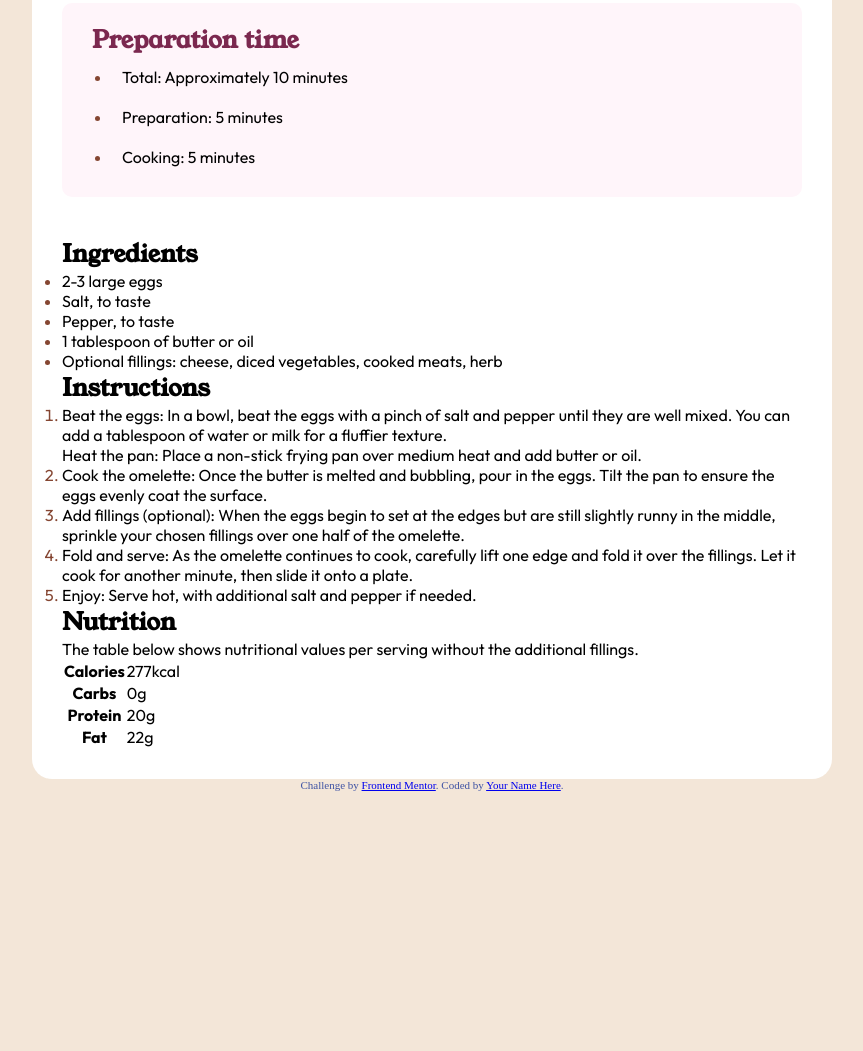
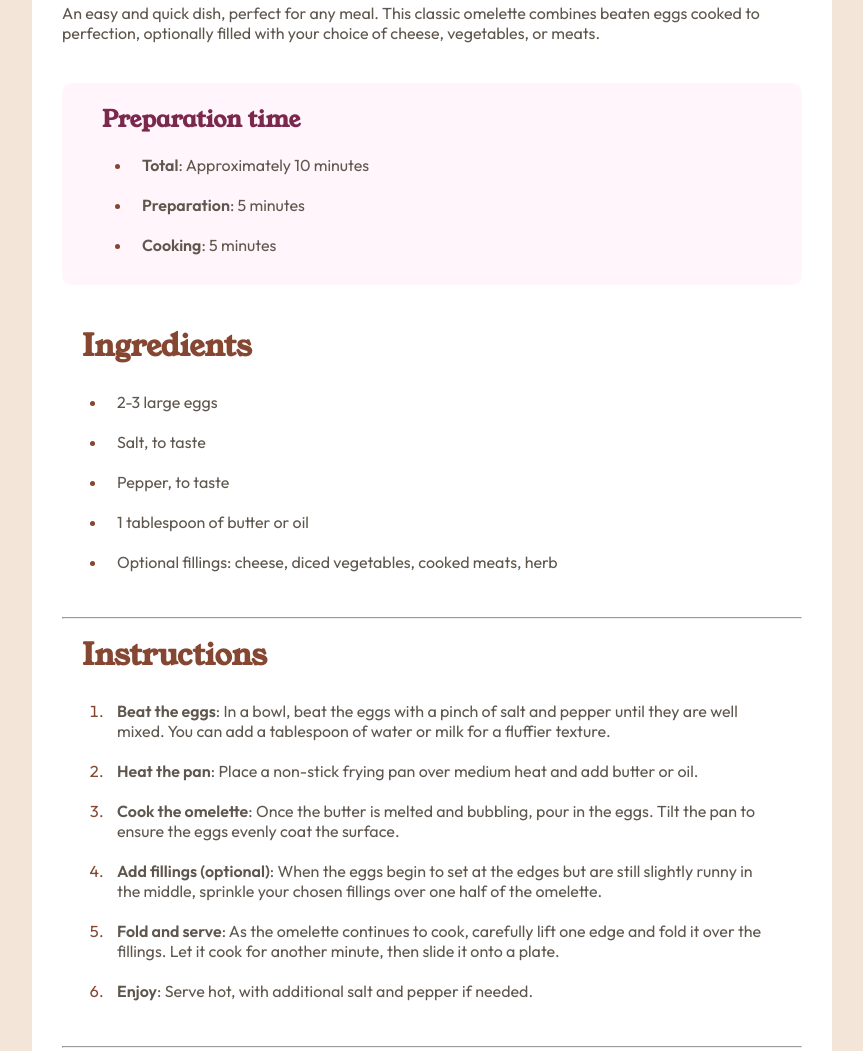
Before and after one commit to kolchetes/recipe-page, a plain HTML site: page index.html in a window 1280 px wide. Shown: the part 559-1610 px from the top of the page, without its empty margins (208-1071 px from the left). Before the commit the page ends 1350 px from the top, so only its background shows below. Drawn offline with Linux system fonts and the light colour scheme.

Commit message:
Add more style to the main section, almost finish the ingredients and instructions ones

```diff
--- a/index.html
+++ b/index.html
@@ -26,7 +26,7 @@
       <figure>
         <img class="omelette-img" src="assets/images/image-omelette.jpeg" alt="Omelette Image" />
       </figure>
-      <h1 class="main-title section-title">Simple Omelette Recipe</h1>
+      <h1 class="main-title">Simple Omelette Recipe</h1>
       <p>
         An easy and quick dish, perfect for any meal. This classic omelette combines beaten eggs cooked
         to perfection, optionally filled with your choice of cheese, vegetables, or meats.
@@ -35,20 +35,20 @@
 
     <section class="preparation-section">
       <header>
-        <h2 class="section-title">Preparation time</h2>
+        <h2 class="preparation-section-title">Preparation time</h2>
       </header>
       <ul class="preparation-list">
-        <li>Total: Approximately 10 minutes</li>
-        <li>Preparation: 5 minutes</li>
-        <li>Cooking: 5 minutes</li>
+        <li><span class="highlited-text">Total</span>: Approximately 10 minutes</li>
+        <li><span class="highlited-text">Preparation</span>: 5 minutes</li>
+        <li><span class="highlited-text">Cooking</span>: 5 minutes</li>
       </ul>
     </section>
 
-    <section class="ingredients-secticon">
+    <section class="ingredients-secticon standard-section">
       <header>
        <h2 class="section-title">Ingredients</h2>
       </header>
-      <ul>
+      <ul class="standard-section-list">
         <li>2-3 large eggs</li>
         <li>Salt, to taste</li>
         <li>Pepper, to taste</li>
@@ -56,35 +56,42 @@
         <li>Optional fillings: cheese, diced vegetables, cooked meats, herb</li>
       </ul>
     </section>
-    <section class="instructions-section">
+
+    <hr />
+
+    <section class="instructions-section standard-section">
       <header>
         <h2 class="section-title">Instructions</h2>
       </header>
-      <ol>
+      <ol class="standard-section-list">
         <li>
-          Beat the eggs: In a bowl, beat the eggs with a pinch of salt and pepper until they are well mixed.
+          <span class="highlited-text">Beat the eggs</span>: In a bowl, beat the eggs with a pinch of salt and pepper until they are well mixed.
           You can add a tablespoon of water or milk for a fluffier texture.
         </li>
-        Heat the pan: Place a non-stick frying pan over medium heat and add butter or oil.
         <li>
-          Cook the omelette: Once the butter is melted and bubbling, pour in the eggs. Tilt the pan to ensure
+          <span class="highlited-text">Heat the pan</span>: Place a non-stick frying pan over medium heat and add butter or oil.
+        </li>
+        <li>
+          <span class="highlited-text">Cook the omelette</span>: Once the butter is melted and bubbling, pour in the eggs. Tilt the pan to ensure
           the eggs evenly coat the surface.
         </li>
         <li>
-          Add fillings (optional): When the eggs begin to set at the edges but are still slightly runny in the
+          <span class="highlited-text">Add fillings (optional)</span>: When the eggs begin to set at the edges but are still slightly runny in the
           middle, sprinkle your chosen fillings over one half of the omelette.
         </li>
         <li>
-          Fold and serve: As the omelette continues to cook, carefully lift one edge and fold it over the
+          <span class="highlited-text">Fold and serve</span>: As the omelette continues to cook, carefully lift one edge and fold it over the
           fillings. Let it cook for another minute, then slide it onto a plate.
         </li>
         <li>
-          Enjoy: Serve hot, with additional salt and pepper if needed.
+          <span class="highlited-text">Enjoy</span>: Serve hot, with additional salt and pepper if needed.
         </li>
       </ol>
     </section>
 
-    <section clas="nutrition-section">
+    <hr />
+
+    <section clas="nutrition-section standard-section">
       <header>
         <h2 class="section-title">Nutrition</h2>
         <p>
--- a/styles.css
+++ b/styles.css
@@ -9,7 +9,8 @@ html {
 }
 
 body {
-    background-color: hsl(30, 54%, 90%)
+    background-color: hsl(30, 54%, 90%);
+    padding: 8rem;
 }
 
 .main-container {
@@ -20,22 +21,20 @@ body {
     font-size: 1.6rem;
     border-radius: 2rem;
     font-family: "Outfit", sans-serif;
+    color: hsl(30, 10%, 34%);
 }
 
 .omelette-img {
     max-width: 100%;
     height: auto;
-    border-radius: 6rem;
+    border-radius: 1rem;
 }
 
 .main-title {
     font-size: 5rem;
     font-weight: 400;
-    margin-top: 4rem;
-}
-
-.section-title {
-    font-family: "Young Serif", serif;
+    margin: 2rem 0;
+    color: black;
 }
 
 .preparation-section {
@@ -45,8 +44,14 @@ body {
     background-color: hsl(330, 100%, 98%);
 }
 
-.preparation-section h2 {
-    margin-left: 2rem;
+.preparation-section-title, .section-title, .main-title {
+    font-family: "Young Serif", serif;
+}
+
+.preparation-section-title {
+    margin-left: 3rem;
+    margin-bottom: 1rem;
+    font-size: 2.3rem;
     color: hsl(332, 51%, 32%)
 }
 
@@ -54,19 +59,34 @@ li::marker {
     color: hsl(14, 45%, 36%);
 }
 
-.preparation-list > li {
-
-    padding: 1rem;
-    margin-left: 4rem;
+.highlited-text {
+    font-weight: 600;
 }
 
+.preparation-list > li {
+    padding: 1rem;
+    margin-left: 6rem;
+}
 
+.section-title {
+    font-size: 3rem;
+    color: hsl(14, 45%, 36%);
+    margin: 1.5rem 0;
+}
 
+.standard-section {
+   padding: 0 2rem 2rem 2rem;
+}
 
+.standard-section-list > li {
+    margin-left: 2.5rem;
+    padding: 1rem;
+}
 
-
-
-
+hr {
+    margin: 1.5rem 0;
+    color: hsla(30, 18%, 87%, 0.445);
+}
 
 
 
```
